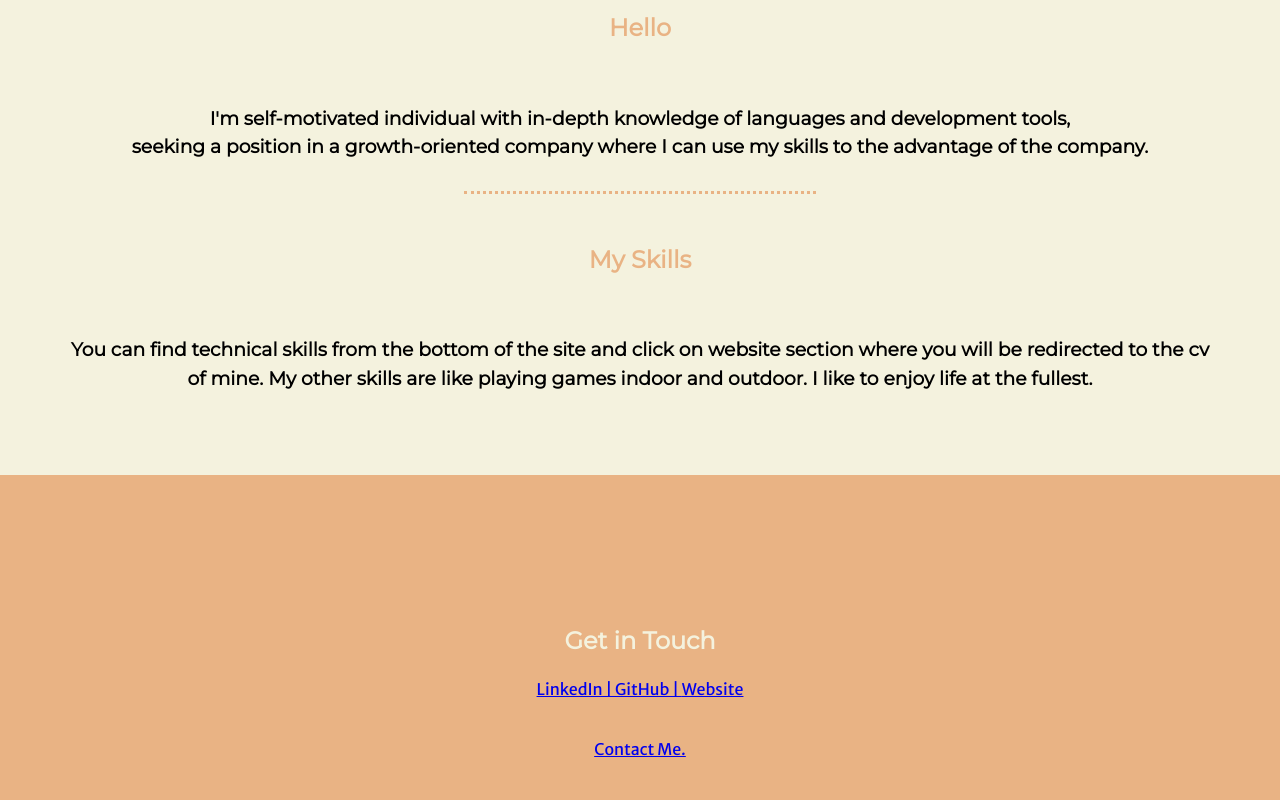
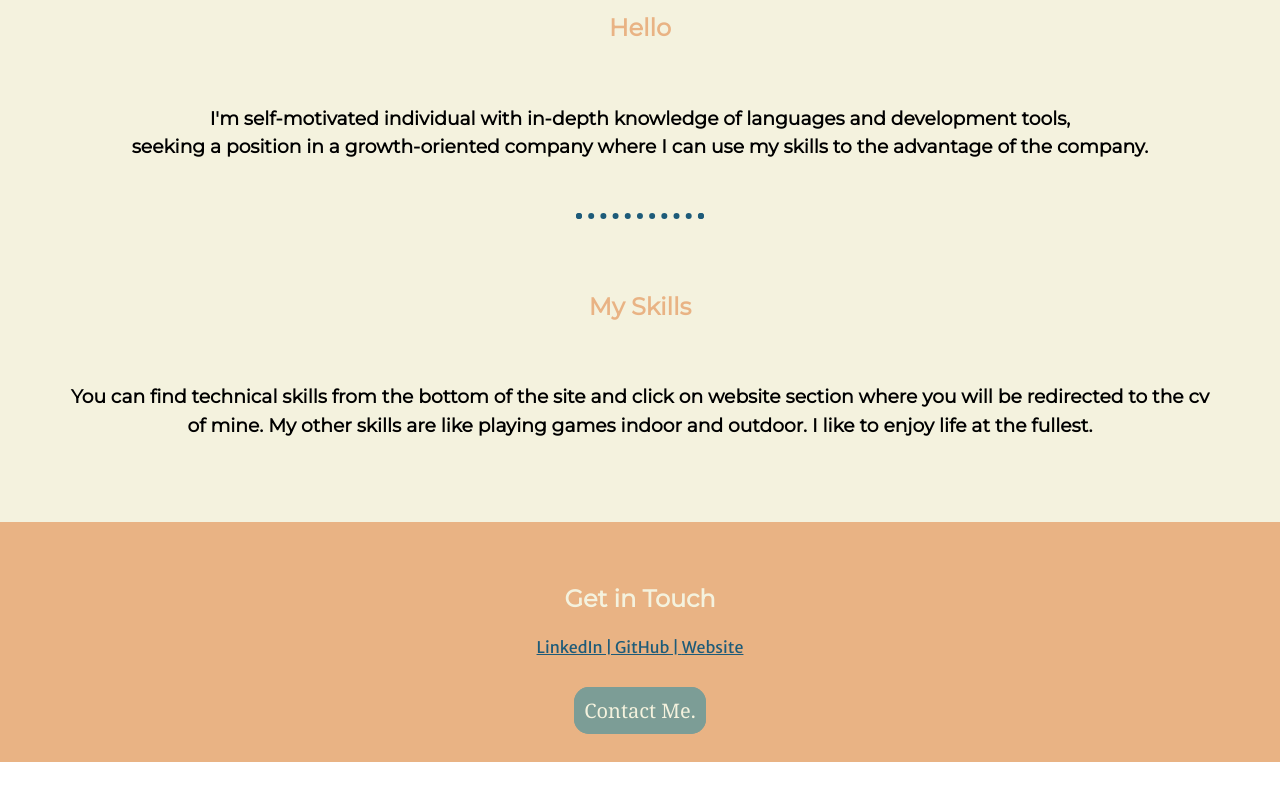
Before and after one commit to virajLanghnoda/intro, a plain HTML site: page index.html in a window 1280 px wide. Shown: the part 698-1498 px from the top of the page. After the commit the page ends 1460 px from the top, so only its background shows below. Drawn offline with Linux system fonts and the light colour scheme.

Commit message:
Update styles.css

```diff
--- a/styles.css
+++ b/styles.css
@@ -20,9 +20,11 @@ h3{
     font-family: 'Montserrat', sans-serif;
 }
 hr{
-    border: dotted #E9B384;
+    border: dotted #1D5B79 6px;
     border-bottom: none;
-    width: 30%;
+    width: 10%;
+    margin: 30px auto;
+    align-items: center;
 }
 p{
     font-size: 20px;
@@ -46,7 +48,7 @@ p{
     /* width: 100%; */
     /* height: 200px; */
     background-color:#E9B384;
-    padding: 10%;
+    padding: 3%;
 }
 
 .upper-cloud{
@@ -60,3 +62,34 @@ p{
     left: 300px;
     bottom: 400px;
 }
+
+a{
+    color: #1D5B79;
+}
+
+.btn {
+    background: #7C9D96;
+    background-image: -webkit-linear-gradient(top, #7C9D96, #7C9D96);
+    background-image: -moz-linear-gradient(top, #7C9D96, #7C9D96);
+    background-image: -ms-linear-gradient(top, #7C9D96, #7C9D96);
+    background-image: -o-linear-gradient(top, #7C9D96, #7C9D96);
+    background-image: linear-gradient(to bottom, #7C9D96, #7C9D96);
+    -webkit-border-radius: 15;
+    -moz-border-radius: 15;
+    border-radius: 15px;
+    font-family: Georgia;
+    color: #F4F2DE;
+    font-size: 20px;
+    padding: 10px;
+    text-decoration: none;
+  }
+
+  .btn:hover {
+    background: #F4F2DE;
+    background-image: -webkit-linear-gradient(top, #F4F2DE, #7C9D96);
+    background-image: -moz-linear-gradient(top, #F4F2DE, #7C9D96);
+    background-image: -ms-linear-gradient(top, #F4F2DE, #7C9D96);
+    background-image: -o-linear-gradient(top, #F4F2DE, #7C9D96);
+    background-image: linear-gradient(to bottom, #F4F2DE, #7C9D96);
+    text-decoration: none;
+  }
```
